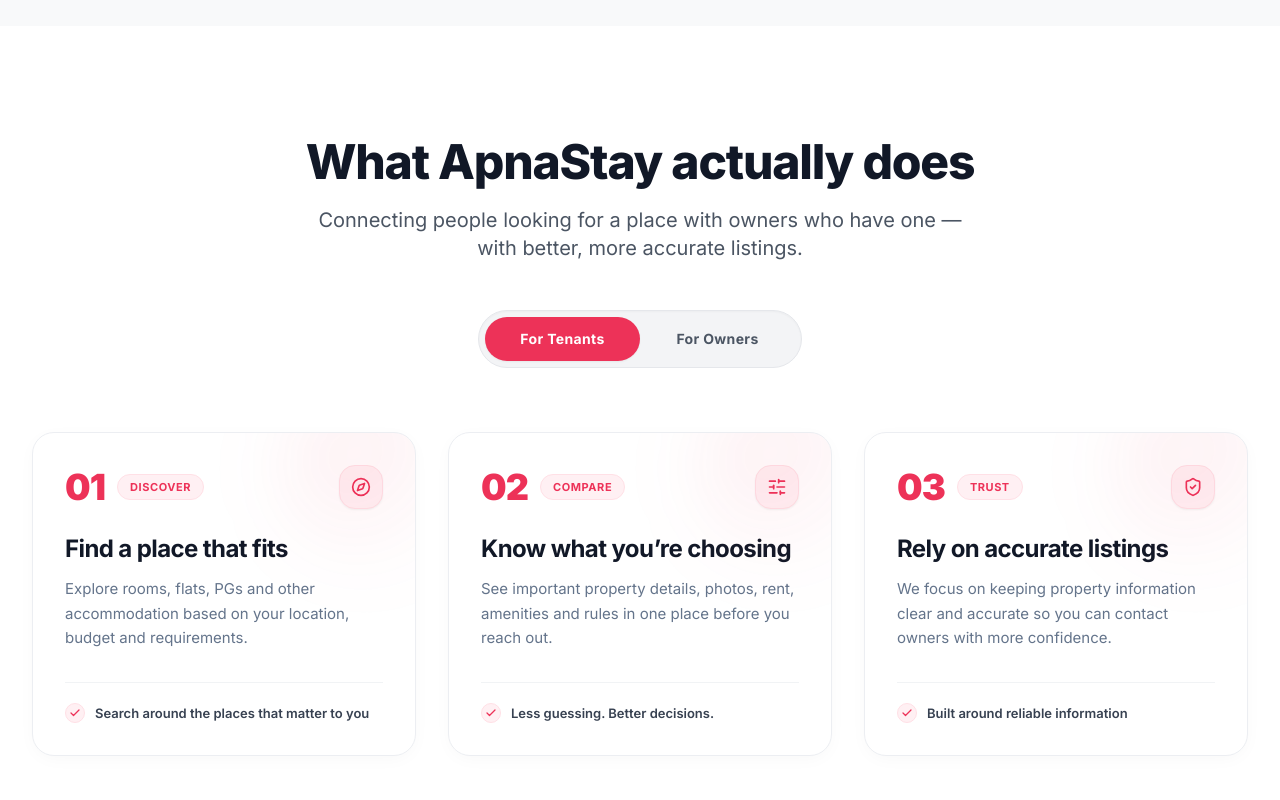
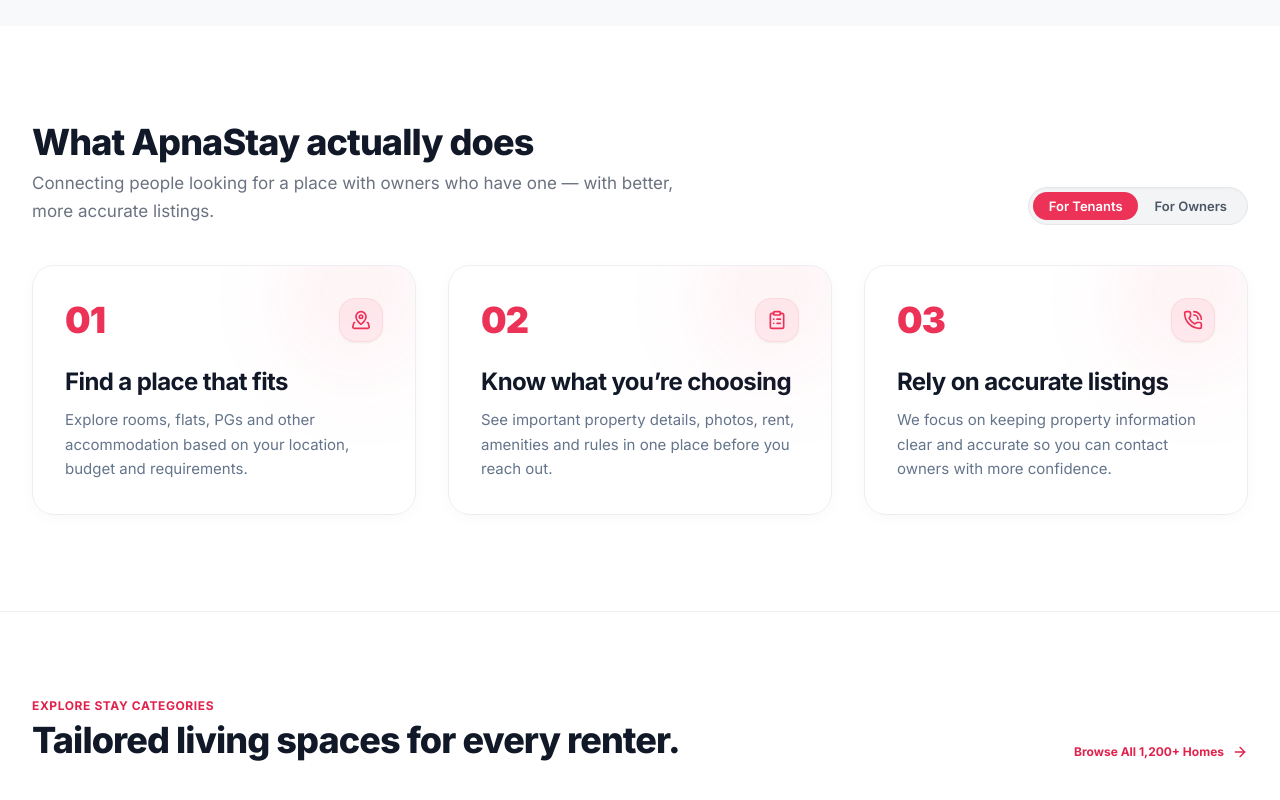
Before and after one commit to amannex/apnastay, a Next.js app: page / in a window 1280 px wide. Shown: the part 1260-2060 px from the top of the page. Built offline with nearby package versions, Linux system fonts and the light colour scheme; no server answers.

Commit message:
feat(home): left-align section header, compact toggle, remove tags & bottom description, add contextual icons

```diff
--- a/src/components/sections/WhatApnaStayDoes.tsx
+++ b/src/components/sections/WhatApnaStayDoes.tsx
@@ -2,13 +2,12 @@
 
 import React, { useState } from 'react';
 import {
-  Compass,
-  SlidersHorizontal,
-  ShieldCheck,
+  MapPinned,
+  ClipboardList,
+  PhoneCall,
   Building2,
-  Target,
-  BadgeCheck,
-  Check,
+  Users,
+  Handshake,
   type LucideIcon,
 } from 'lucide-react';
 
@@ -17,10 +16,8 @@
 export interface StepCardData {
   id: string;
   number: string;
-  label: string;
   title: string;
   description: string;
-  benefit: string;
   icon: LucideIcon;
 }
 
@@ -28,32 +25,26 @@
   {
     id: 'tenant-01',
     number: '01',
-    label: 'DISCOVER',
     title: 'Find a place that fits',
     description:
       'Explore rooms, flats, PGs and other accommodation based on your location, budget and requirements.',
-    benefit: 'Search around the places that matter to you',
-    icon: Compass,
+    icon: MapPinned,
   },
   {
     id: 'tenant-02',
     number: '02',
-    label: 'COMPARE',
     title: 'Know what you’re choosing',
     description:
       'See important property details, photos, rent, amenities and rules in one place before you reach out.',
-    benefit: 'Less guessing. Better decisions.',
-    icon: SlidersHorizontal,
+    icon: ClipboardList,
   },
   {
     id: 'tenant-03',
     number: '03',
-    label: 'TRUST',
     title: 'Rely on accurate listings',
     description:
       'We focus on keeping property information clear and accurate so you can contact owners with more confidence.',
-    benefit: 'Built around reliable information',
-    icon: ShieldCheck,
+    icon: PhoneCall,
   },
 ];
 
@@ -61,55 +52,28 @@
   {
     id: 'owner-01',
     number: '01',
-    label: 'LIST',
     title: 'List your property',
     description:
       'Add your property details, photos, rent and preferences so potential tenants can discover your space.',
-    benefit: 'Simple property listing',
     icon: Building2,
   },
   {
     id: 'owner-02',
     number: '02',
-    label: 'REACH',
     title: 'Reach the right tenants',
     description:
       'Put your property in front of people actively looking for accommodation in your locality.',
-    benefit: 'Reach people with real intent',
-    icon: Target,
+    icon: Users,
   },
   {
     id: 'owner-03',
     number: '03',
-    label: 'ACCURATE',
     title: 'Keep your listing trustworthy',
     description:
       'Provide clear and accurate property information so tenants know what to expect before contacting you.',
-    benefit: 'Better information builds trust',
-    icon: BadgeCheck,
+    icon: Handshake,
   },
 ];
-
-interface SectionHeaderProps {
-  heading?: string;
-  subheading?: string;
-}
-
-function SectionHeader({
-  heading = 'What ApnaStay actually does',
-  subheading = 'Connecting people looking for a place with owners who have one — with better, more accurate listings.',
-}: SectionHeaderProps) {
-  return (
-    <div className="max-w-3xl mx-auto text-center mb-10 sm:mb-12">
-      <h2 className="text-3xl sm:text-4xl md:text-5xl font-extrabold text-[#111827] tracking-tight mb-4 sm:mb-5">
-        {heading}
-      </h2>
-      <p className="text-base sm:text-lg md:text-xl text-[#4B5563] leading-relaxed max-w-2xl mx-auto font-normal">
-        {subheading}
-      </p>
-    </div>
-  );
-}
 
 interface AudienceToggleProps {
   activeAudience: AudienceType;
@@ -125,17 +89,16 @@
   };
 
   return (
-    <div className="flex justify-center mb-12 sm:mb-16">
     <div
       role="tablist"
       aria-label="Audience view selector"
       onKeyDown={handleKeyDown}
-        className="relative inline-flex items-center p-1.5 rounded-full bg-[#F3F4F6] border border-[#E5E7EB] shadow-[inset_0_1px_2px_rgba(0,0,0,0.03)]"
+      className="relative inline-flex items-center p-1 rounded-full bg-[#F3F4F6] border border-[#E5E7EB] shadow-[inset_0_1px_2px_rgba(0,0,0,0.03)]"
     >
       {/* Animated sliding background pill */}
       <div
         aria-hidden="true"
-          className={`absolute top-1.5 bottom-1.5 rounded-full bg-[#ED3258] transition-transform duration-300 ease-out shadow-sm pointer-events-none left-1.5 w-[calc(50%-6px)] ${
+        className={`absolute top-1 bottom-1 rounded-full bg-[#ED3258] transition-transform duration-300 ease-out shadow-xs pointer-events-none left-1 w-[calc(50%-4px)] ${
           activeAudience === 'tenants' ? 'translate-x-0' : 'translate-x-full'
         }`}
       />
@@ -148,7 +111,7 @@
         aria-selected={activeAudience === 'tenants'}
         tabIndex={activeAudience === 'tenants' ? 0 : -1}
         onClick={() => onChange('tenants')}
-          className={`relative z-10 min-w-[130px] sm:min-w-[155px] py-2.5 sm:py-3 px-5 sm:px-7 rounded-full text-xs sm:text-sm font-bold tracking-wide transition-colors duration-200 select-none text-center focus:outline-none focus-visible:ring-2 focus-visible:ring-[#ED3258] focus-visible:ring-offset-2 ${
+        className={`relative z-10 px-3.5 sm:px-4 py-1.5 min-w-[94px] sm:min-w-[104px] rounded-full text-xs sm:text-[13px] font-semibold tracking-normal transition-colors duration-200 select-none text-center focus:outline-none focus-visible:ring-2 focus-visible:ring-[#ED3258] focus-visible:ring-offset-1 ${
           activeAudience === 'tenants'
             ? 'text-white'
             : 'text-[#4B5563] hover:text-[#111827]'
@@ -165,7 +128,7 @@
         aria-selected={activeAudience === 'owners'}
         tabIndex={activeAudience === 'owners' ? 0 : -1}
         onClick={() => onChange('owners')}
-          className={`relative z-10 min-w-[130px] sm:min-w-[155px] py-2.5 sm:py-3 px-5 sm:px-7 rounded-full text-xs sm:text-sm font-bold tracking-wide transition-colors duration-200 select-none text-center focus:outline-none focus-visible:ring-2 focus-visible:ring-[#ED3258] focus-visible:ring-offset-2 ${
+        className={`relative z-10 px-3.5 sm:px-4 py-1.5 min-w-[94px] sm:min-w-[104px] rounded-full text-xs sm:text-[13px] font-semibold tracking-normal transition-colors duration-200 select-none text-center focus:outline-none focus-visible:ring-2 focus-visible:ring-[#ED3258] focus-visible:ring-offset-1 ${
           activeAudience === 'owners'
             ? 'text-white'
             : 'text-[#4B5563] hover:text-[#111827]'
@@ -173,7 +136,6 @@
       >
         For Owners
       </button>
-      </div>
     </div>
   );
 }
@@ -191,7 +153,7 @@
       style={{
         animation: `whatApnaStayFadeSlide 0.28s cubic-bezier(0.16, 1, 0.3, 1) ${index * 40}ms both`,
       }}
-      className="group relative bg-white rounded-[22px] border border-[#ECEEF2] p-7 sm:p-8 flex flex-col justify-between overflow-hidden shadow-[0_4px_20px_-4px_rgba(0,0,0,0.04)] hover:shadow-[0_16px_36px_-6px_rgba(237,50,88,0.12),0_4px_16px_-2px_rgba(0,0,0,0.04)] hover:border-[#ED3258]/35 hover:-translate-y-1 transition-all duration-300 ease-out"
+      className="group relative bg-white rounded-[22px] border border-[#ECEEF2] p-7 sm:p-8 flex flex-col justify-start overflow-hidden shadow-[0_4px_20px_-4px_rgba(0,0,0,0.04)] hover:shadow-[0_16px_36px_-6px_rgba(237,50,88,0.12),0_4px_16px_-2px_rgba(0,0,0,0.04)] hover:border-[#ED3258]/35 hover:-translate-y-1 transition-all duration-300 ease-out"
     >
       {/* Soft decorative ambient glow in top-right corner */}
       <div
@@ -199,17 +161,11 @@
         className="pointer-events-none absolute -top-12 -right-12 w-44 h-44 rounded-full bg-gradient-to-br from-[#ED3258]/10 via-[#ED3258]/3 to-transparent blur-2xl group-hover:from-[#ED3258]/18 transition-all duration-500"
       />
 
-      <div>
-        {/* Top Header: Large Number & Category Label on Left, Minimalist Line Icon on Right */}
+      {/* Top Header: Number on Left, Meaningful Icon on Right (no tag next to number) */}
       <div className="flex items-center justify-between mb-6">
-          <div className="flex items-center gap-3">
         <span className="text-3xl sm:text-4xl font-black text-[#ED3258] font-sans tracking-tight leading-none select-none">
           {card.number}
         </span>
-            <span className="px-3 py-1 rounded-full text-[11px] font-bold tracking-wider uppercase bg-[#FFF0F3] text-[#ED3258] border border-[#FFE0E6] select-none">
-              {card.label}
-            </span>
-          </div>
 
         <div className="w-11 h-11 rounded-2xl bg-[#FFF1F4] border border-[#FFE0E6] flex items-center justify-center text-[#ED3258] group-hover:bg-[#ED3258] group-hover:text-white transition-all duration-300 shadow-sm shrink-0">
           <Icon className="w-5 h-5 transition-transform duration-300 group-hover:scale-110" />
@@ -217,7 +173,7 @@
       </div>
 
       {/* Strong Card Heading */}
-        <h3 className="text-xl sm:text-2xl font-bold text-[#111827] tracking-tight mb-3 group-hover:text-[#ED3258] transition-colors duration-200">
+      <h3 className="text-xl sm:text-2xl font-bold text-[#111827] tracking-tight mb-2.5 group-hover:text-[#ED3258] transition-colors duration-200">
         {card.title}
       </h3>
 
@@ -225,19 +181,6 @@
       <p className="text-[#64748B] text-sm sm:text-[15px] leading-relaxed">
         {card.description}
       </p>
-      </div>
-
-      {/* Divider near the bottom */}
-      <div className="mt-8 pt-5 border-t border-[#F1F3F5]">
-        <div className="flex items-center gap-2.5">
-          <div className="w-5 h-5 rounded-full bg-[#FFF0F3] text-[#ED3258] flex items-center justify-center shrink-0 border border-[#FFE0E6]">
-            <Check className="w-3 h-3 stroke-[2.5]" />
-          </div>
-          <span className="text-xs sm:text-[13px] font-semibold text-[#374151]">
-            {card.benefit}
-          </span>
-        </div>
-      </div>
     </div>
   );
 }
@@ -251,7 +194,7 @@
     <section
       id="what-apnastay-does"
       aria-label="What ApnaStay actually does"
-      className="py-20 sm:py-24 lg:py-28 bg-white border-b border-[#EDEDED] relative overflow-hidden"
+      className="py-16 sm:py-20 lg:py-24 bg-white border-b border-[#EDEDED] relative overflow-hidden"
     >
       {/* Inline styles for subtle fade/slide animation */}
       <style jsx>{`
@@ -268,16 +211,26 @@
       `}</style>
 
       <div className="max-w-7xl mx-auto px-4 sm:px-6 lg:px-8">
-        {/* 1. Section Header */}
-        <SectionHeader />
+        {/* 1. LEFT-ALIGNED SECTION HEADER + COMPACT AUDIENCE TOGGLE */}
+        <div className="flex flex-col sm:flex-row sm:items-end justify-between gap-5 mb-8 sm:mb-10">
+          <div className="text-left">
+            <h2 className="text-2xl sm:text-3xl md:text-4xl font-extrabold tracking-tight text-[rgb(17,24,39)]">
+              What ApnaStay actually does
+            </h2>
+            <p className="mt-2 text-[17px] text-[rgb(107,114,128)] leading-relaxed max-w-2xl">
+              Connecting people looking for a place with owners who have one — with better, more accurate listings.
+            </p>
+          </div>
 
-        {/* 2. Tenant / Owner Toggle */}
+          <div className="shrink-0 self-start sm:self-auto">
             <AudienceToggle
               activeAudience={activeAudience}
               onChange={setActiveAudience}
             />
+          </div>
+        </div>
 
-        {/* 3. Three Cards Grid */}
+        {/* 2. Three Cards Grid */}
         <div
           role="tabpanel"
           id={activeAudience === 'tenants' ? 'panel-tenants' : 'panel-owners'}
```
Lines whose indentation alone changed are shown as unchanged.
